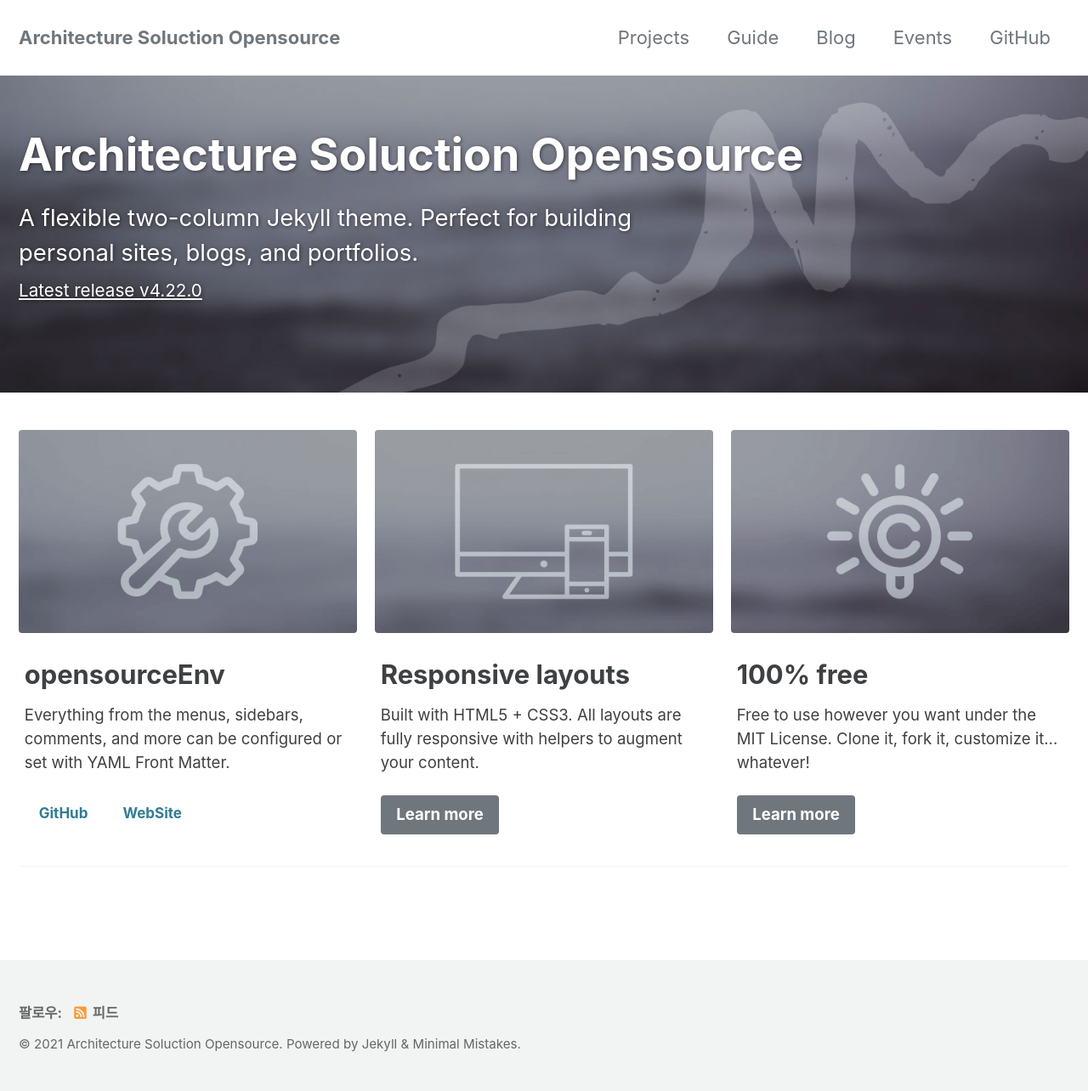
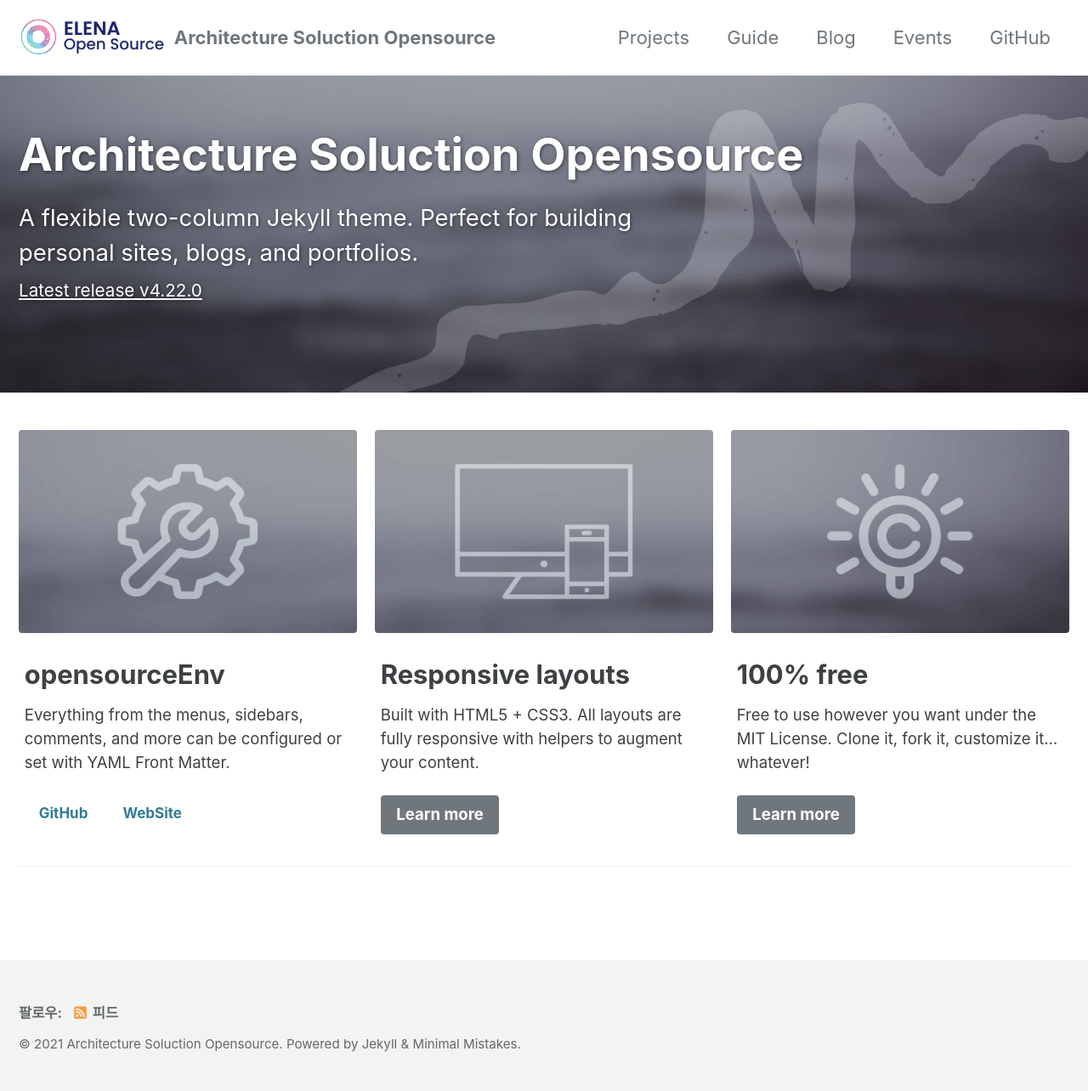
Before and after one commit to architecture-solution/opensourceEnv, a Jekyll site: the page built from docs/_pages/home.md, in a window 1280 px wide. Shown: the whole page at 85% size. Built offline with Jekyll 4.4.1, drawn with Linux system fonts in a browser that asks for light colours; cached includes are drawn as plain includes.

Commit message:
update _config.yml

```diff
--- a/docs/_config.yml
+++ b/docs/_config.yml
@@ -24,8 +24,8 @@ description              : "Architecture Soluction Opensource."
 url                      : "https://https://github.com/architecture-solution"# the base hostname & protocol for your site e.g. "https://mmistakes.github.io"
 baseurl                  : # the subpath of your site, e.g. "/blog"
 repository               : # GitHub username/repo-name e.g. "mmistakes/minimal-mistakes"
-teaser                   : "/assets/images/ELENA_LOGO_NAME.png" # path of fallback teaser image, e.g. "/assets/images/500x300.png"
-logo                     : # path of logo image to display in the masthead, e.g. "/assets/images/88x88.png"
+teaser                   : # path of fallback teaser image, e.g. "/assets/images/500x300.png"
+logo                     : "/assets/images/ELENA_LOGO_NAME.png" # path of logo image to display in the masthead, e.g. "/assets/images/88x88.png"
 masthead_title           : # overrides the website title displayed in the masthead, use " " for no title
 # breadcrumbs            : false # true, false (default)
 words_per_minute         : 200
```
